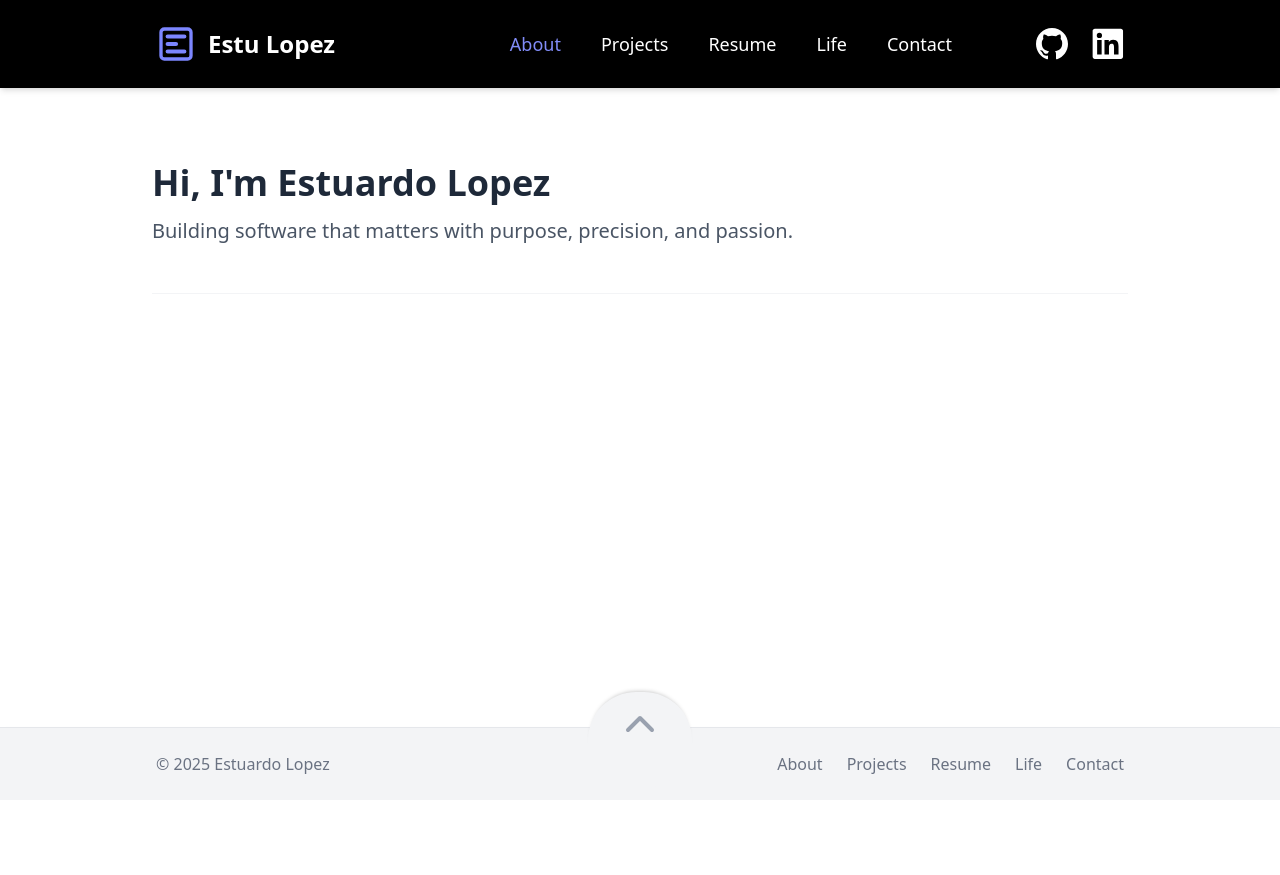
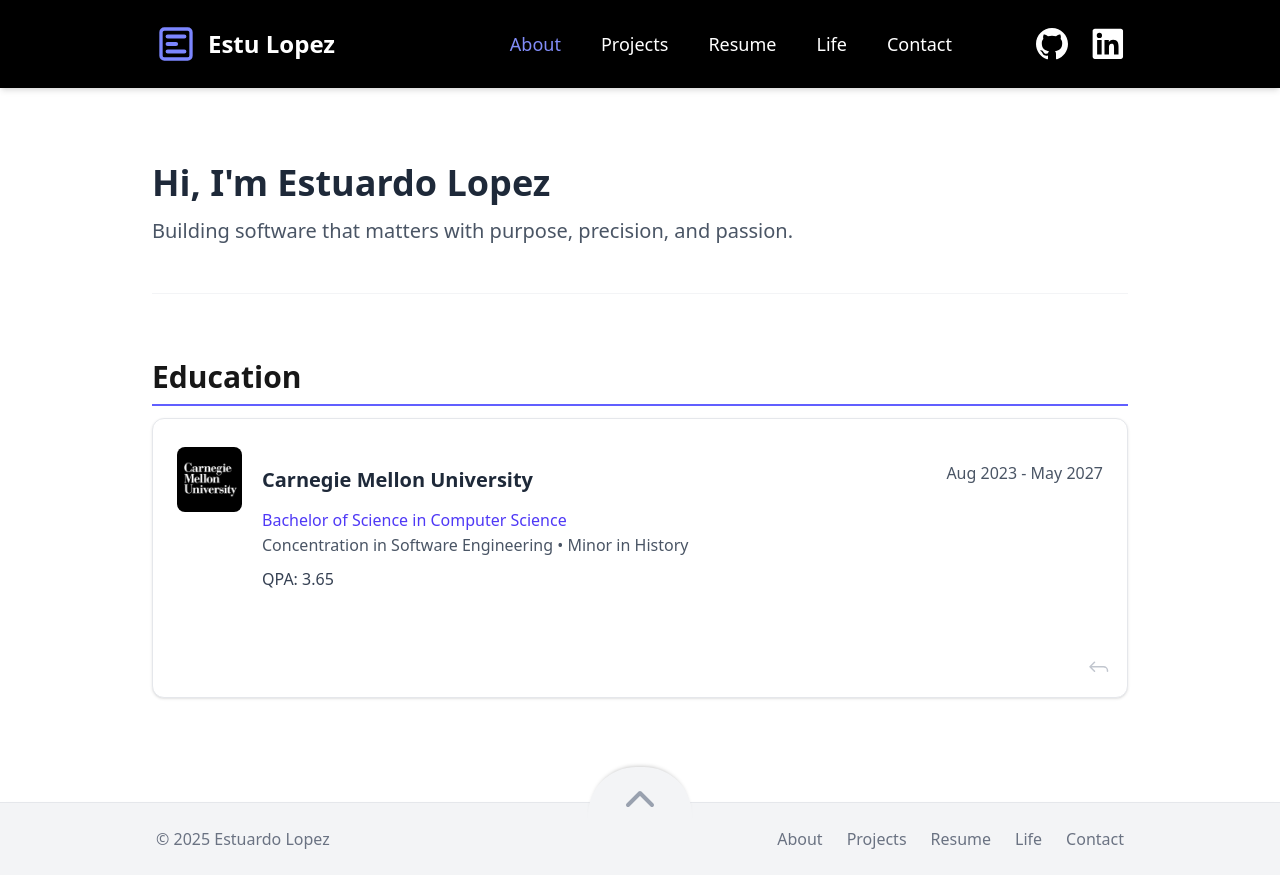
Before and after one commit to estulpz202/personal-website, a Next.js app: page /about in a window 1280 px wide. Before the commit the page ends 800 px from the top, so only its background shows below. Built offline with nearby package versions, Linux system fonts and the light colour scheme.

Commit message:
Add initial EducationSection component to About page.

```diff
--- a/src/app/about/page.tsx
+++ b/src/app/about/page.tsx
@@ -1,4 +1,5 @@
 import Container from '@/components/common/Container';
+import EducationSection from '@/components/about/EducationSection';
 
 /**
  * Page metadata for browser tab display
@@ -21,6 +22,9 @@ export default function AboutPage() {
             Building software that matters with purpose, precision, and passion.
           </p>
         </div>
+
+        {/* Education Section Component */}
+        <EducationSection />
       </Container>
     </main>
   );
--- /dev/null
+++ b/src/components/about/EducationSection.tsx
@@ -0,0 +1,174 @@
+'use client';
+
+import { useState } from 'react';
+import SectionHeader from '@/components/common/SectionHeader';
+import Image from 'next/image';
+
+/**
+ * List of notable courses
+ */
+const courses = [
+  'Great Ideas in Theoretical CS',
+  'Introduction to Computer Systems',
+  'Principles of Functional Programming',
+  'Principles of Imperative Computation',
+  'Principles of Software Construction',
+  'Mathematical Foundations for CS',
+  'Probability Theory for CS',
+];
+
+/**
+ * Campus activities
+ */
+const activities = ['Acts2Fellowship', 'Spanish and Latin Student Association', 'Grappling Club'];
+
+/**
+ * EducationSection - Displays academic background and notable coursework
+ */
+export default function EducationSection() {
+  const [isFlipped, setIsFlipped] = useState(false);
+
+  return (
+    <section className="py-10 fade-in-up">
+      <SectionHeader title="Education" />
+
+      <div className="relative h-[280px] perspective">
+        {/* Card Container */}
+        <div
+          className={`absolute w-full h-full transform-style-3d transition-transform duration-700 ${
+            isFlipped ? 'rotate-y-180' : ''
+          }`}
+        >
+          {/* Front Side */}
+          <div
+            className="absolute w-full h-full bg-white rounded-xl shadow-sm border border-gray-200 p-6 backface-hidden cursor-pointer"
+            onClick={() => setIsFlipped(true)}
+          >
+            <div className="flex items-start">
+              <div className="flex-shrink-0 mt-1">
+                <Image
+                  src="/cmu_logo.jpg"
+                  alt="Carnegie Mellon University Logo"
+                  width={65}
+                  height={65}
+                  className="rounded-lg"
+                />
+              </div>
+              <div className="ml-5 flex-grow">
+                <div className="flex flex-col md:flex-row md:items-center justify-between">
+                  <h3 className="text-xl font-semibold text-gray-800">
+                    Carnegie Mellon University
+                  </h3>
+                  <span className="text-gray-600 text-base font-medium">Aug 2023 - May 2027</span>
+                </div>
+                <p className="text-indigo-600 font-medium mt-1">
+                  Bachelor of Science in Computer Science
+                </p>
+                <p className="text-gray-600">
+                  Concentration in Software Engineering • Minor in History
+                </p>
+                <p className="text-gray-700 mt-2">QPA: 3.65</p>
+              </div>
+            </div>
+
+            {/* Subtle flip indicator */}
+            <div className="absolute bottom-4 right-4 text-gray-400 opacity-60">
+              <svg
+                width="24"
+                height="24"
+                viewBox="0 0 24 24"
+                fill="none"
+                xmlns="http://www.w3.org/2000/svg"
+              >
+                <path
+                  d="M7.5 14.25L3 9.75M3 9.75L7.5 5.25M3 9.75H16.5C18.7091 9.75 20.5 11.5409 20.5 13.75V14.25"
+                  stroke="currentColor"
+                  strokeWidth="1.5"
+                  strokeLinecap="round"
+                  strokeLinejoin="round"
+                />
+              </svg>
+            </div>
+          </div>
+
+          {/* Back Side */}
+          <div
+            className="absolute w-full h-full bg-white rounded-xl shadow-sm border border-gray-200 p-6 backface-hidden rotate-y-180 cursor-pointer"
+            onClick={() => setIsFlipped(false)}
+          >
+            <div className="flex flex-col h-full justify-between">
+              <div className="grid grid-cols-2 gap-4 h-full">
+                {/* Activities Column */}
+                <div className="border-r border-gray-100 pr-4">
+                  <h4 className="font-medium text-gray-800 mb-3 text-sm uppercase tracking-wider">
+                    Campus Involvement
+                  </h4>
+                  <ul className="space-y-2">
+                    {activities.map((activity) => (
+                      <li key={activity} className="flex items-start">
+                        <span className="text-indigo-500 mr-2">•</span>
+                        <span className="text-gray-700 text-sm">{activity}</span>
+                      </li>
+                    ))}
+                  </ul>
+                </div>
+
+                {/* Coursework Column */}
+                <div>
+                  <h4 className="font-medium text-gray-800 mb-3 text-sm uppercase tracking-wider">
+                    Coursework
+                  </h4>
+                  <div className="flex flex-wrap gap-1.5">
+                    {courses.map((course) => (
+                      <span
+                        key={course}
+                        className="inline-block px-2.5 py-0.5 mb-1.5 text-xs bg-gray-100 text-gray-700 rounded"
+                      >
+                        {course}
+                      </span>
+                    ))}
+                  </div>
+                </div>
+              </div>
+
+              {/* Subtle back indicator */}
+              <div className="absolute bottom-4 right-4 text-gray-400 opacity-60">
+                <svg
+                  width="24"
+                  height="24"
+                  viewBox="0 0 24 24"
+                  fill="none"
+                  xmlns="http://www.w3.org/2000/svg"
+                >
+                  <path
+                    d="M16.5 9.75L21 14.25M21 14.25L16.5 18.75M21 14.25H7.5C5.29086 14.25 3.5 12.4591 3.5 10.25V9.75"
+                    stroke="currentColor"
+                    strokeWidth="1.5"
+                    strokeLinecap="round"
+                    strokeLinejoin="round"
+                  />
+                </svg>
+              </div>
+            </div>
+          </div>
+        </div>
+      </div>
+
+      {/* Add custom CSS for 3D transforms */}
+      <style jsx global>{`
+        .perspective {
+          perspective: 1000px;
+        }
+        .transform-style-3d {
+          transform-style: preserve-3d;
+        }
+        .backface-hidden {
+          backface-visibility: hidden;
+        }
+        .rotate-y-180 {
+          transform: rotateY(180deg);
+        }
+      `}</style>
+    </section>
+  );
+}
```
